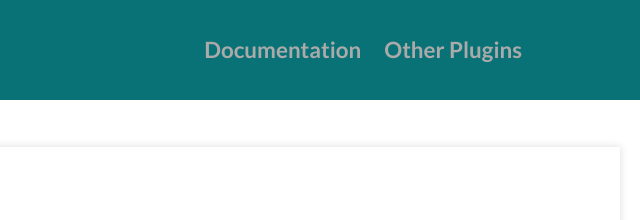
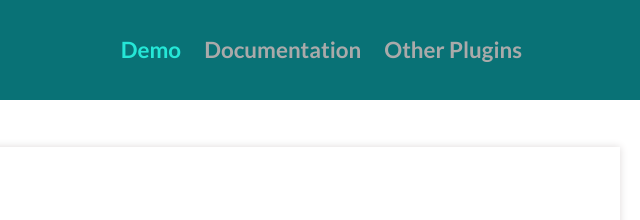
Before and after one commit to pflin87/droopy, a plain HTML site: page index.html in a window 1280 px wide. Shown: the top 220 px of the page, 640-1280 px from the left. Drawn offline with Linux system fonts and the light colour scheme.

Commit message:
add demo default link

```diff
--- a/index.html
+++ b/index.html
@@ -33,6 +33,7 @@
             <div class="cbp-af-inner">
                 <h1>Custom DropDown</h1>
                 <nav>
+                    <a style="color:#25E7D7" href="#">Demo</a>
                     <a href="https://github.com/saeed3e/dropdown/blob/master/README.md">Documentation</a>
                     <a href="https://github.com/naukri-engineering">Other Plugins</a>
                 </nav>
```
